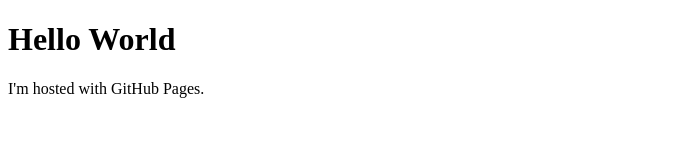
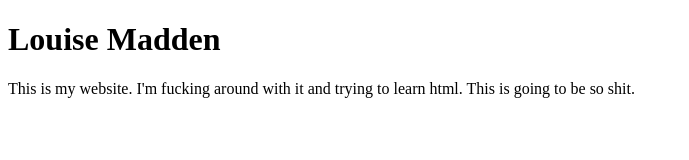
Before and after one commit to LouiseMadden/LouiseMadden.github.io, a plain HTML site: page index.html in a window 1280 px wide. Shown: the whole page, without its empty margins (0-689 px from the left). Drawn offline with Linux system fonts and the light colour scheme.

Commit message:
Update index.html

```diff
--- a/index.html
+++ b/index.html
@@ -1,10 +1,10 @@
 <!DOCTYPE html>
 <html>
     <head>
-        <title>Titel</title>
+        <title>Louise Madden</title>
     </head>
     <body>
-        <h1>Hello World</h1>
-        <p>I'm hosted with GitHub Pages.</p>
+        <h1>Louise Madden</h1>
+        <p>This is my website. I'm fucking around with it and trying to learn html. This is going to be so shit.</p>
     </body>
 </html>
```
